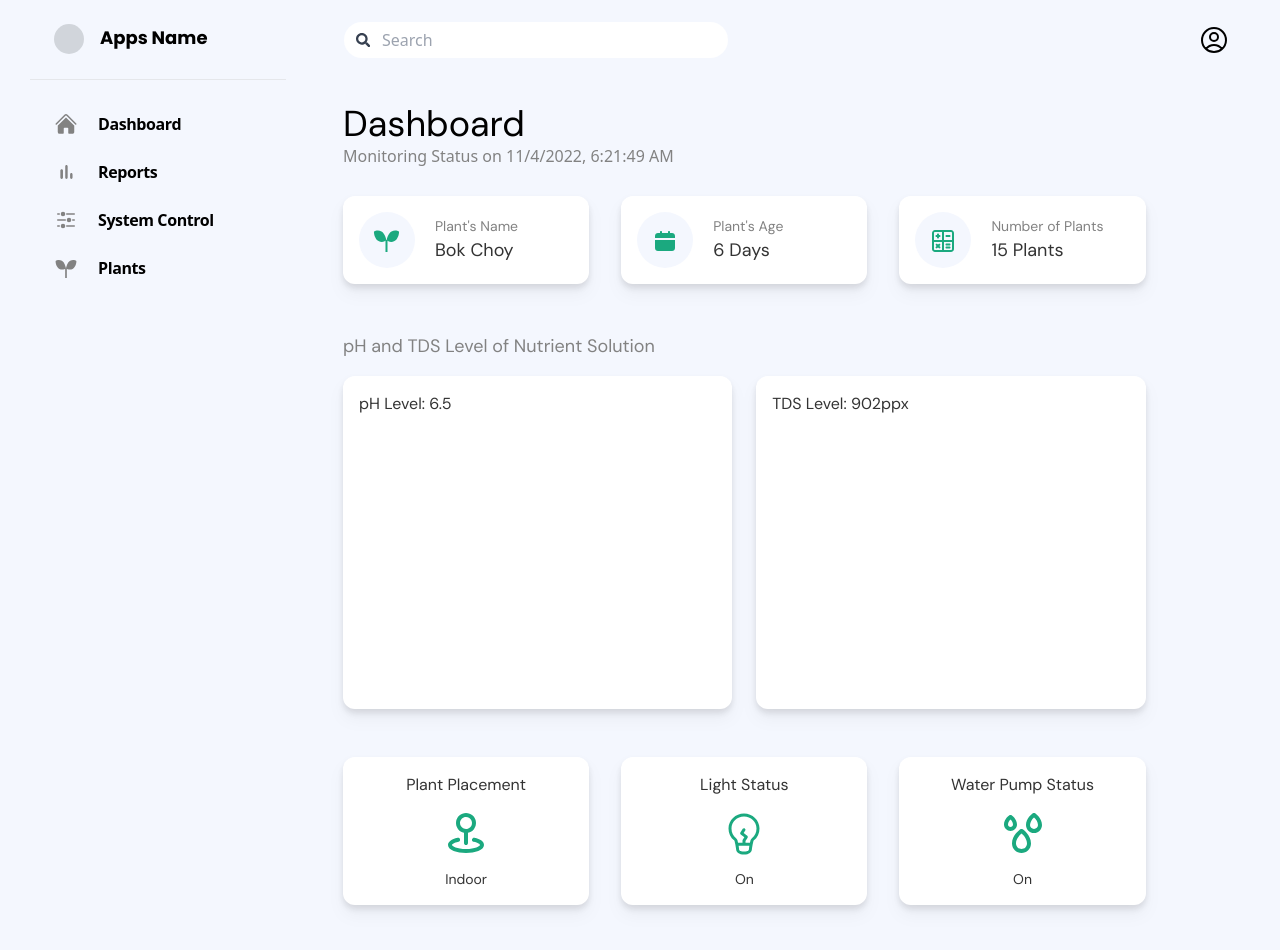
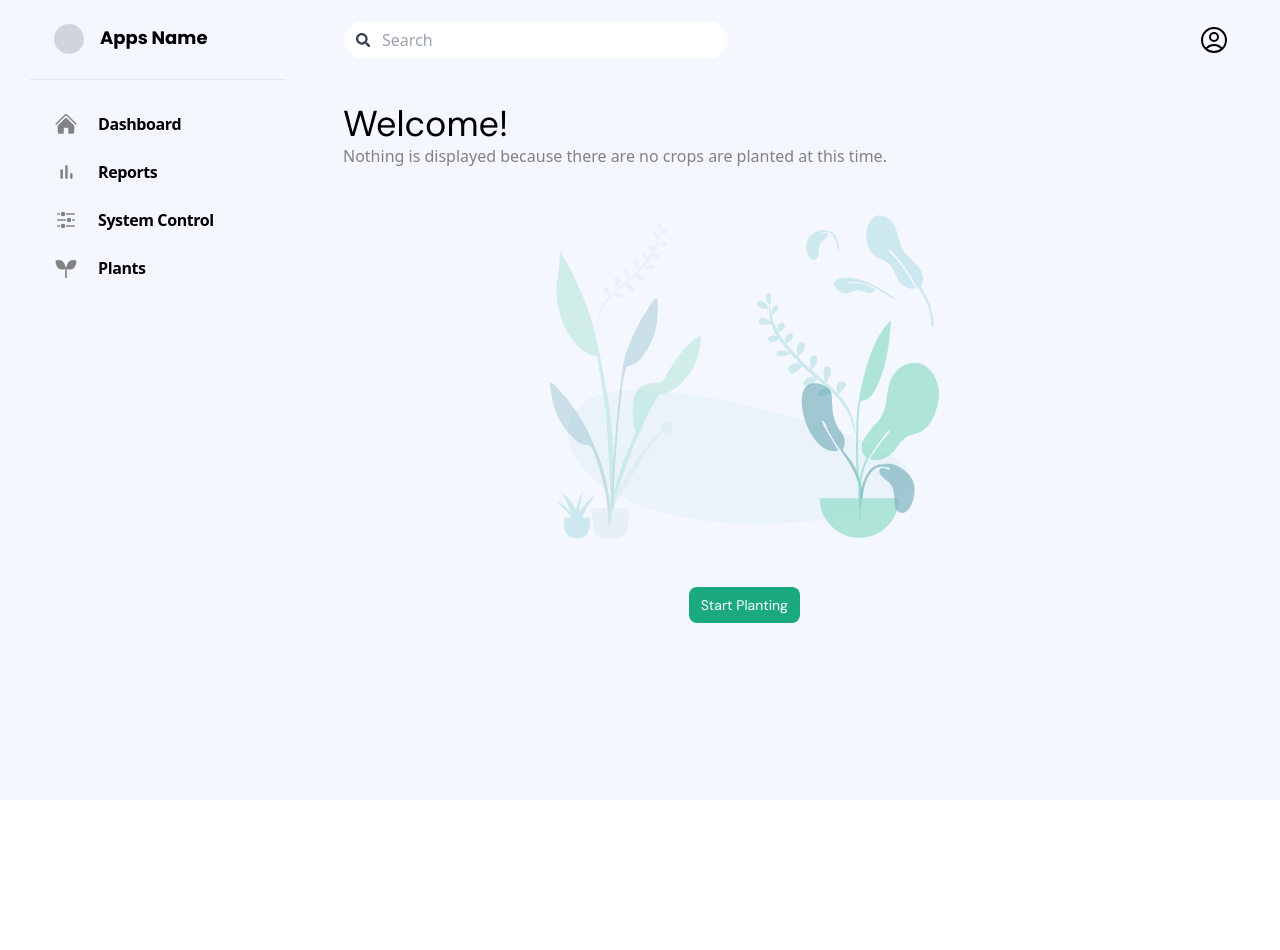
Before and after one commit to Capstone-C-01/frontend, a Next.js app: page /dashboard in a window 1280 px wide. Shown: the top 950 px of the page. After the commit the page ends 800 px from the top, so only its background shows below. Built offline with nearby package versions, Linux system fonts and the light colour scheme.

Commit message:
feat: added Empty Dashboard

```diff
--- /dev/null
+++ b/src/components/Button/Button.jsx
@@ -0,0 +1,23 @@
+import React from 'react';
+import PropTypes from 'prop-types';
+import classNames from '@/utils/classNames';
+
+const Button = ({ bgColor = 'main-green', children, className, ...props }) => {
+  return (
+    <button
+      className={classNames(
+        'rounded-lg py-2 px-3 font-dm-sans-bold text-sm',
+        bgColor.toLowerCase() === 'main-green' &&
+          'bg-main-green text-white hover:ring-1 hover:ring-green-700',
+        className
+      )}
+      {...props}
+    >
+      {children}
+    </button>
+  );
+};
+
+Button.propTypes = {};
+
+export default Button;
--- /dev/null
+++ b/src/components/Button/index.js
@@ -0,0 +1,3 @@
+import { default as Button } from './Button';
+
+export { Button };
--- /dev/null
+++ b/src/components/Icons/CircleCameraIcon.jsx
@@ -0,0 +1,60 @@
+import classNames from '@/utils/classNames';
+import React from 'react';
+
+const CircleCameraIcon = ({ className, ...props }) => {
+  return (
+    <svg
+      viewBox="0 0 167 167"
+      fill="none"
+      xmlns="http://www.w3.org/2000/svg"
+      className={classNames('h-[89px] w-[89px]', className)}
+      {...props}
+    >
+      <g filter="url(#filter0_d_462_482)">
+        <circle cx="83.5" cy="79.5" r="44.5" fill="#1BA97F" />
+      </g>
+      <path
+        d="M78.5625 82.4167C78.5625 79.4136 80.997 76.9792 84 76.9792C87.003 76.9792 89.4375 79.4136 89.4375 82.4167C89.4375 85.4197 87.003 87.8542 84 87.8542C80.997 87.8542 78.5625 85.4197 78.5625 82.4167Z"
+        fill="white"
+      />
+      <path
+        fill-rule="evenodd"
+        clip-rule="evenodd"
+        d="M73.0613 69.4692C73.0613 65.2751 76.4614 61.875 80.6556 61.875H87.3443C91.5385 61.875 94.9385 65.2751 94.9385 69.4692C94.9385 69.5051 94.9661 69.535 95.0018 69.5379L100.39 69.9755C102.804 70.1715 104.789 71.9563 105.239 74.3355C106.389 80.407 106.474 86.6319 105.492 92.7327L105.257 94.1928C104.814 96.9452 102.549 99.0392 99.7704 99.2649L95.0764 99.6461C87.7042 100.245 80.2956 100.245 72.9234 99.6461L68.2295 99.2649C65.4508 99.0392 63.1855 96.9452 62.7425 94.1929L62.5075 92.7327C61.5255 86.632 61.6112 80.407 62.7608 74.3355C63.2113 71.9563 65.1963 70.1715 67.6099 69.9755L72.9981 69.5379C73.0338 69.535 73.0613 69.5051 73.0613 69.4692ZM84 73.3542C78.9949 73.3542 74.9375 77.4116 74.9375 82.4167C74.9375 87.4217 78.9949 91.4792 84 91.4792C89.0051 91.4792 93.0625 87.4217 93.0625 82.4167C93.0625 77.4116 89.0051 73.3542 84 73.3542Z"
+        fill="white"
+      />
+      <defs>
+        <filter
+          id="filter0_d_462_482"
+          x="0"
+          y="0"
+          width="167"
+          height="167"
+          filterUnits="userSpaceOnUse"
+          color-interpolation-filters="sRGB"
+        >
+          <feFlood flood-opacity="0" result="BackgroundImageFix" />
+          <feColorMatrix
+            in="SourceAlpha"
+            type="matrix"
+            values="0 0 0 0 0 0 0 0 0 0 0 0 0 0 0 0 0 0 127 0"
+            result="hardAlpha"
+          />
+          <feOffset dy="4" />
+          <feGaussianBlur stdDeviation="19.5" />
+          <feComposite in2="hardAlpha" operator="out" />
+          <feColorMatrix type="matrix" values="0 0 0 0 0 0 0 0 0 0 0 0 0 0 0 0 0 0 0.15 0" />
+          <feBlend mode="normal" in2="BackgroundImageFix" result="effect1_dropShadow_462_482" />
+          <feBlend
+            mode="normal"
+            in="SourceGraphic"
+            in2="effect1_dropShadow_462_482"
+            result="shape"
+          />
+        </filter>
+      </defs>
+    </svg>
+  );
+};
+
+export default CircleCameraIcon;
--- a/src/components/Icons/index.js
+++ b/src/components/Icons/index.js
@@ -1,4 +1,5 @@
 import CircleCalendarIcon from './CircleCalendarIcon';
+import CircleCameraIcon from './CircleCameraIcon';
 import CircleCountIcon from './CircleCountIcon';
 import CirclePlantIcon from './CirclePlantIcon';
 import HomeIcon from './HomeIcon';
@@ -12,6 +13,7 @@ import WaterDropIcon from './WaterDropIcon';
 
 export {
   CircleCalendarIcon,
+  CircleCameraIcon,
   CircleCountIcon,
   CirclePlantIcon,
   HomeIcon,
--- a/src/components/Layout/Sidebar.jsx
+++ b/src/components/Layout/Sidebar.jsx
@@ -9,7 +9,7 @@ const Sidebar = ({ className, ...props }) => {
   const sidebarItem = [
     {
       text: 'Dashboard',
-      link: '/',
+      link: '/dashboard',
       icon: <HomeIcon />
     },
     {
--- a/src/pages/dashboard/index.jsx
+++ b/src/pages/dashboard/index.jsx
@@ -1,29 +1,66 @@
-import React from 'react';
-import PropTypes from 'prop-types';
+import React, { useState } from 'react';
+import Image from 'next/image';
 
 import { CardIcon } from '@/components/Card';
 import {
   CircleCalendarIcon,
+  CircleCameraIcon,
   CircleCountIcon,
   CirclePlantIcon,
   LampIcon,
   PinIcon,
   WaterDropIcon
 } from '@/components/Icons';
-
 import { Chart } from '@/components/Chart';
 
+import plantBG from '@/public/img/plant-bg.png';
+import { Button } from '@/components/Button';
+
 const Dashboard = (props) => {
+  const [plantingData, setPlantingData] = useState({});
+
   return (
     <main>
+      {typeof plantingData.data === 'undefined' ? (
+        <DashboardWhenEmpty />
+      ) : (
+        <OverviewDashboard data={plantingData} />
+      )}
+    </main>
+  );
+};
+
+Dashboard.propTypes = {};
+
+export default Dashboard;
+
+const DashboardWhenEmpty = () => {
+  return (
+    <>
+      <div className="mb-7">
+        <div className="mb-10">
+          <h1 className="font-dm-sans-bold text-4xl">Welcome!</h1>
+          <p className="text-base text-off-gray">
+            Nothing is displayed because there are no crops are planted at this time.
+          </p>
+        </div>
+        <div className="flex flex-col items-center justify-center">
+          <Image src={plantBG} alt="A set of plant" />
+          <Button className="mt-12">Start Planting</Button>
+        </div>
+      </div>
+    </>
+  );
+};
+
+const OverviewDashboard = ({ data, ...props }) => {
+  return (
+    <>
       <div className="mb-7">
         <h1 className="font-dm-sans-bold text-4xl">Dashboard</h1>
-        <p className="text-base text-off-gray">
-          Monitoring Status on {new Date().toLocaleString()}
-        </p>
+        <p className="text-base text-off-gray">Monitoring Status on ...</p>
       </div>
-
-      <div className="overview">
+      <div className="overview" {...props}>
         <section className="plant-status grid-main-3 mb-12">
           <CardIcon title="Plant's Name" desc="Bok Choy" icon={CirclePlantIcon} />
           <CardIcon title="Plant's Age" desc="6 Days" icon={CircleCalendarIcon} />
@@ -40,16 +77,23 @@ const Dashboard = (props) => {
           </div>
         </section>
 
-        <section className="hardware-status grid-main-3 mb-12">
-          <CardIcon title="Plant Placement" desc="Indoor" icon={PinIcon} isVertical={true} />
-          <CardIcon title="Light Status" desc="On" icon={LampIcon} isVertical={true} />
-          <CardIcon title="Water Pump Status" desc="On" icon={WaterDropIcon} isVertical={true} />
+        <section className="environment-status mb-12">
+          <h2 className="mb-4 font-dm-sans-medium text-lg text-off-gray">Environment Status</h2>
+          <div className="grid-main-3">
+            <CardIcon title="Plant Placement" desc="Indoor" icon={PinIcon} isVertical={true} />
+            <CardIcon title="Light Status" desc="On" icon={LampIcon} isVertical={true} />
+            <CardIcon title="Water Pump Status" desc="On" icon={WaterDropIcon} isVertical={true} />
+          </div>
+        </section>
+
+        <section className="camera">
+          <h2 className="mb-1 font-dm-sans-medium text-lg text-off-gray">Plant Monitoring</h2>
+          <p className="text-base text-off-gray">
+            Click the camera button below to monitor your plants live
+          </p>
+          <CircleCameraIcon className="cursor-pointer drop-shadow-lg" />
         </section>
       </div>
-    </main>
+    </>
   );
 };
-
-Dashboard.propTypes = {};
-
-export default Dashboard;
```
Also changed, not shown: jsconfig.json (+7 -6 lines), public/img/plant-bg.png (added).
